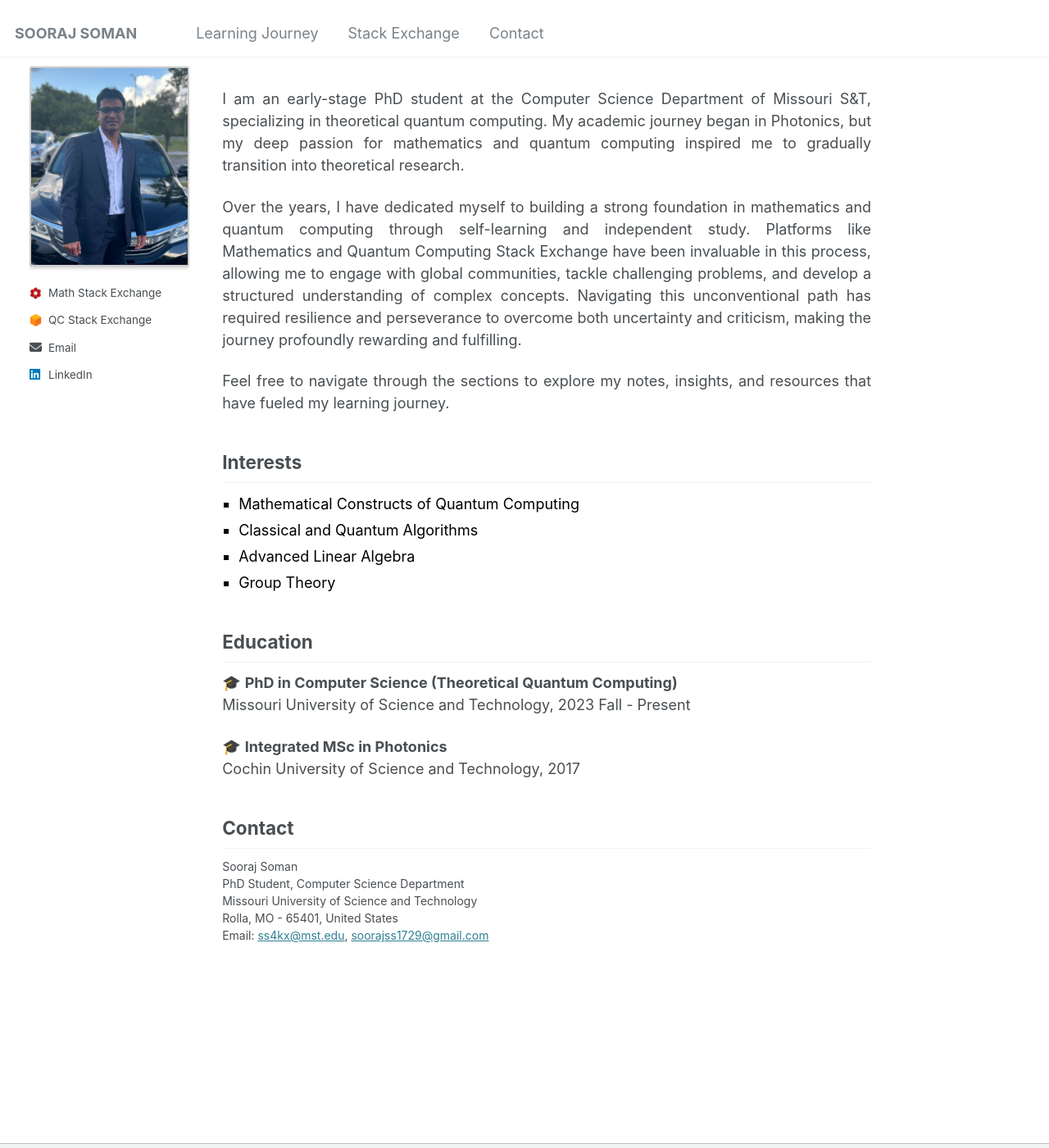
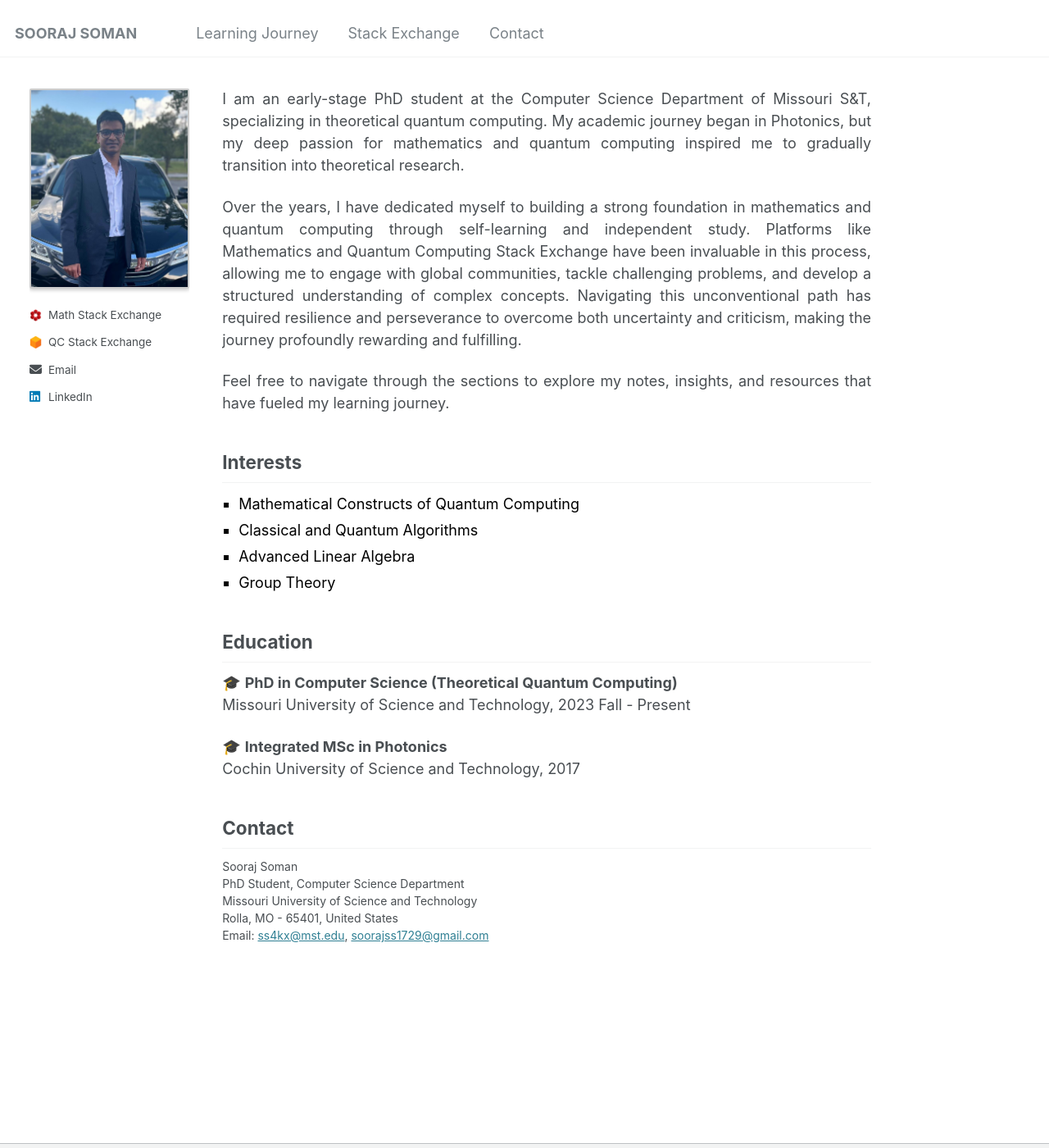
Before and after one commit to soorajss1729/soorajss1729.github.io, a Jekyll site: the page built from _pages/about.md, in a window 1280 px wide and 1400 px high. Shown: the whole window at 82% size. Built offline with Jekyll 4.4.1, drawn with Linux system fonts in a browser that asks for light colours.

Commit message:
Update _sidebar.scss

```diff
--- a/_sass/_sidebar.scss
+++ b/_sass/_sidebar.scss
@@ -76,7 +76,7 @@
    Author profile and links
    ========================================================================== */
 .sidebar {
-  padding-top: 0.5em;
+  padding-top: 2em;
   margin-top:2em;
   margin-left: 2em;
   padding-left: 0;
```
